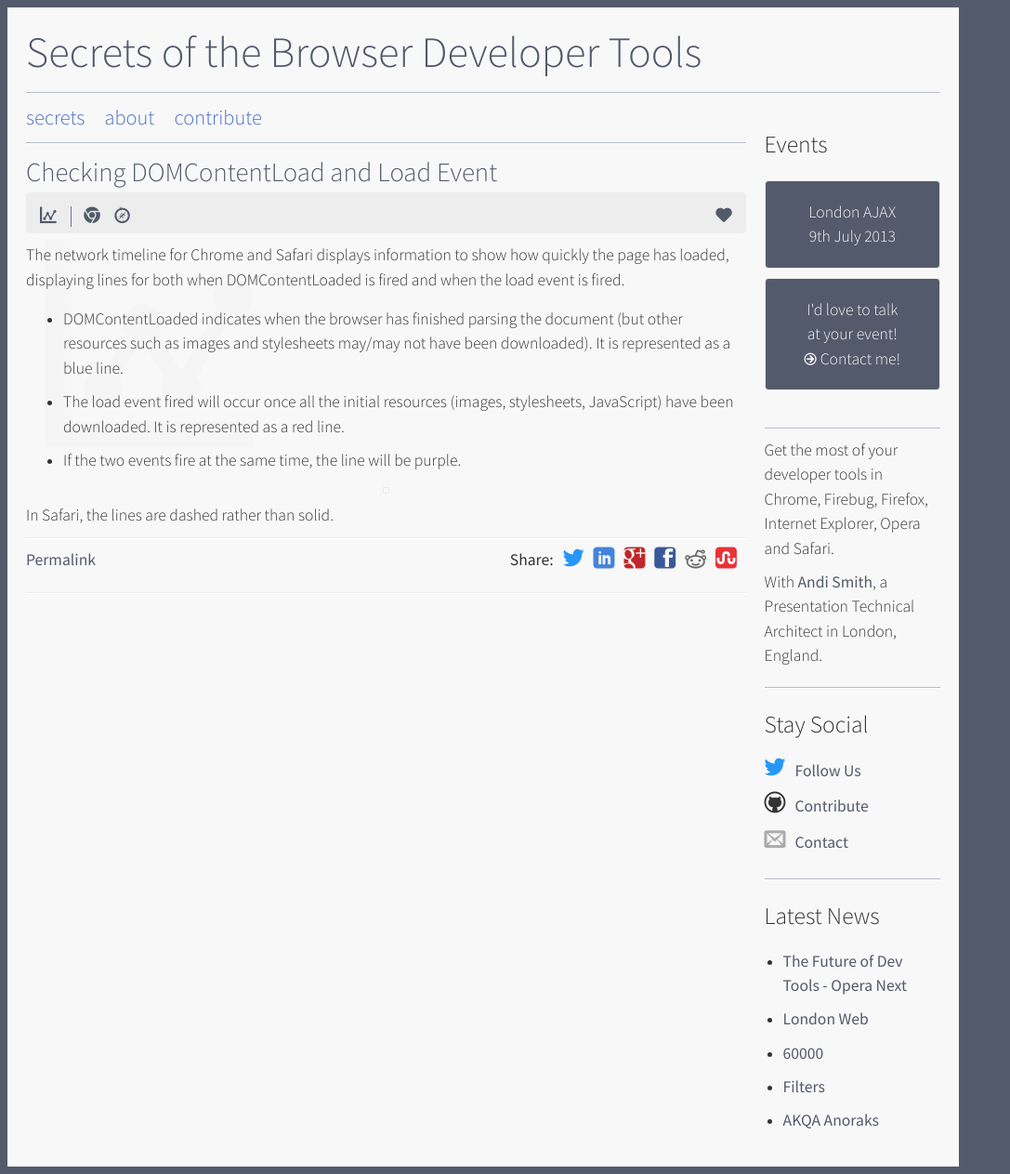
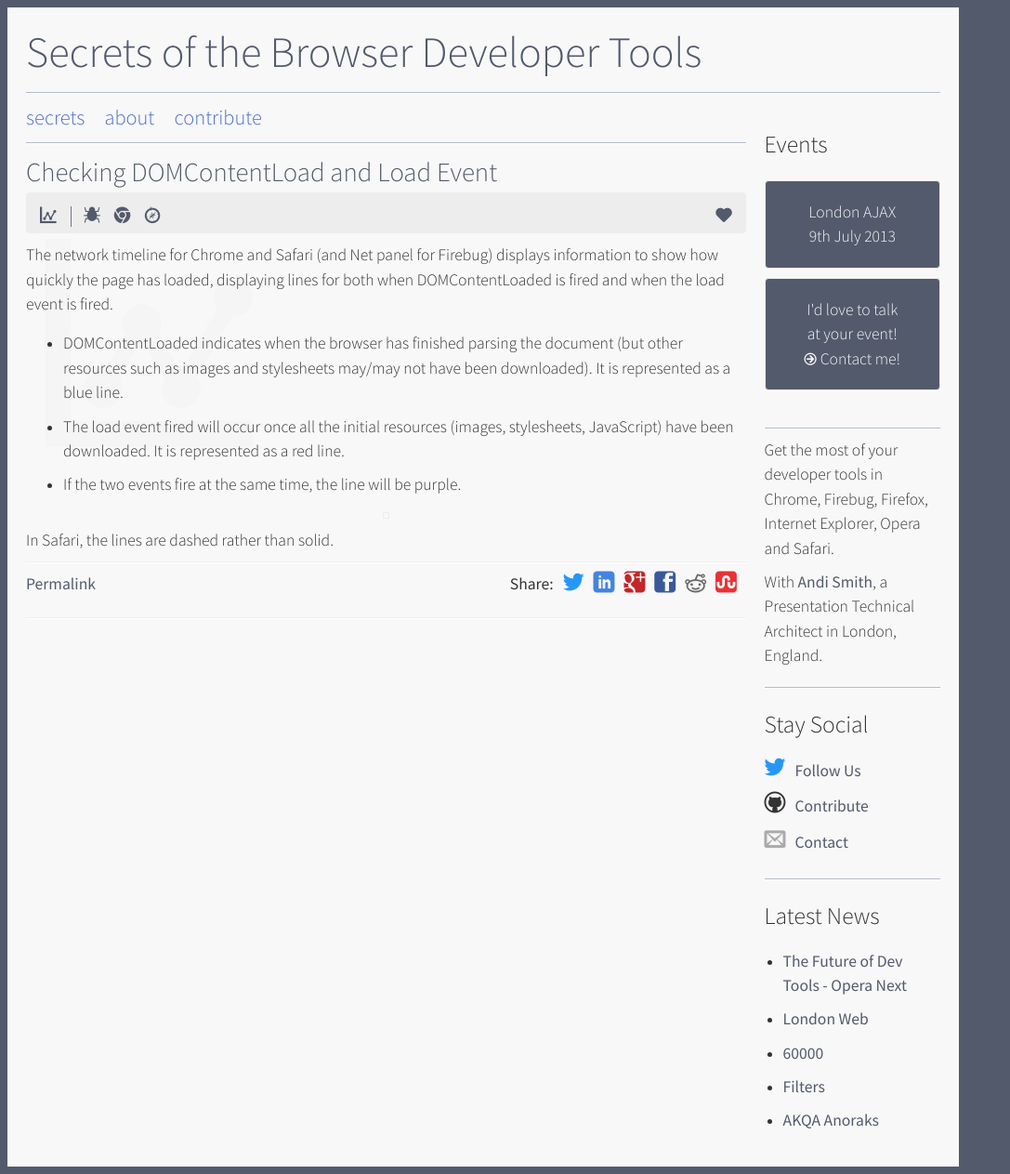
Before and after one commit to andismith/dev-tool-secrets, a Jekyll site: the page built from secret/performance-checking-domcontentloaded-and-loadevent.md, in a window 1280 px wide. Shown: the whole page at 93% size, without its empty margins (0-1087 px from the left). Built offline with Jekyll 4.4.1, drawn with Linux system fonts in a browser that asks for light colours; nearby versions of some CDN libraries; library files that are not in the unit come from our copies; Markdown is read by kramdown in place of the engine named in the settings.

Commit message:
Update performance-checking-domcontentloaded-and-loadevent.md
Firebug did this first too, no?

```diff
--- a/secret/performance-checking-domcontentloaded-and-loadevent.md
+++ b/secret/performance-checking-domcontentloaded-and-loadevent.md
@@ -6,6 +6,7 @@ published: true
 title: Checking DOMContentLoad and Load Event
 order: 60-00260
 browsers:
+- firebug
 - chrome
 - safari
 categories:
@@ -15,9 +16,9 @@ tags:
 - secret
 ---
 
-<p class="chrome safari">The network timeline for Chrome and Safari displays information to show how quickly the page has loaded, displaying lines for both when DOMContentLoaded is fired and when the load event is fired.</p>
+<p class="chrome safari firebug">The network timeline for Chrome and Safari (and Net panel for Firebug) displays information to show how quickly the page has loaded, displaying lines for both when DOMContentLoaded is fired and when the load event is fired.</p>
 
-<ul class="chrome safari">
+<ul class="chrome safari firebug">
     <li><p>DOMContentLoaded indicates when the browser has finished parsing the document (but other resources such as images and stylesheets may/may not have been downloaded). It is represented as a blue line.</p></li>
     <li><p>The load event fired will occur once all the initial resources (images, stylesheets, JavaScript) have been downloaded. It is represented as a red line.</p></li>
     <li><p>If the two events fire at the same time, the line will be purple.</p></li>
```
